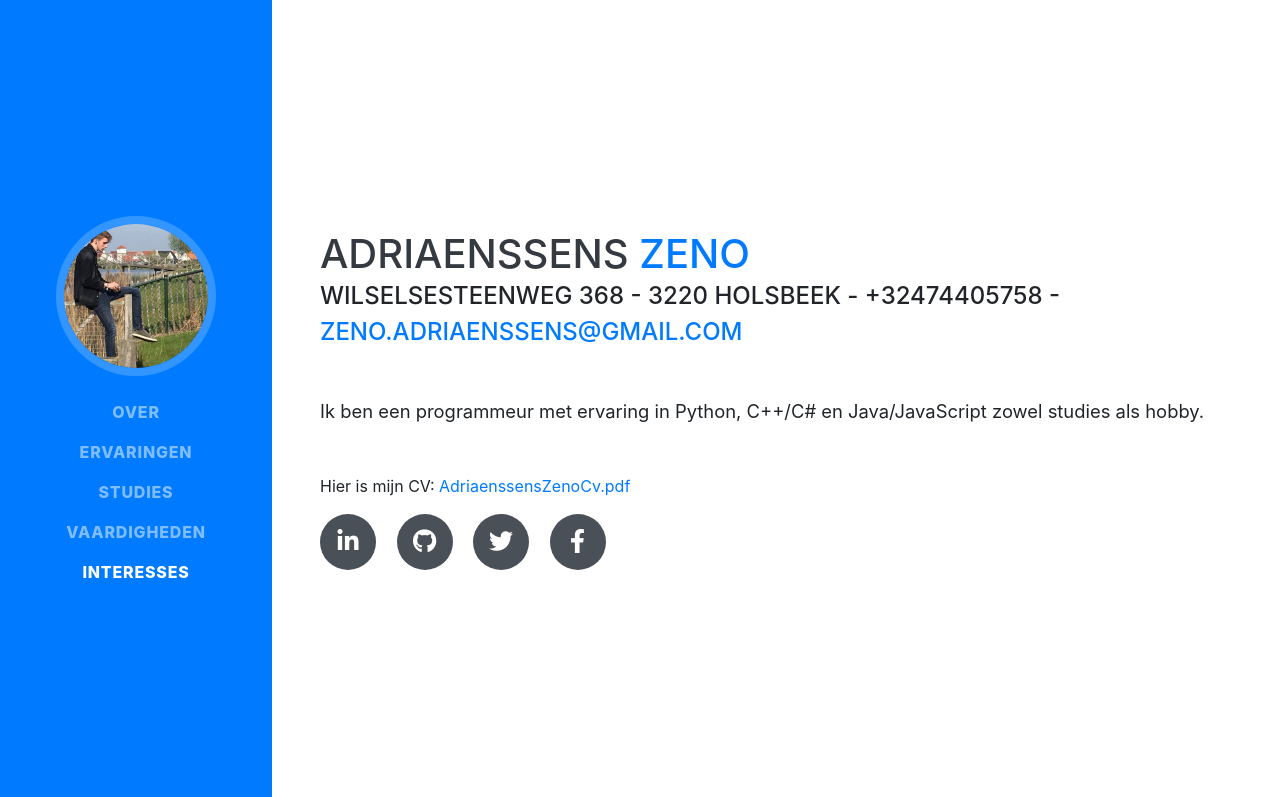
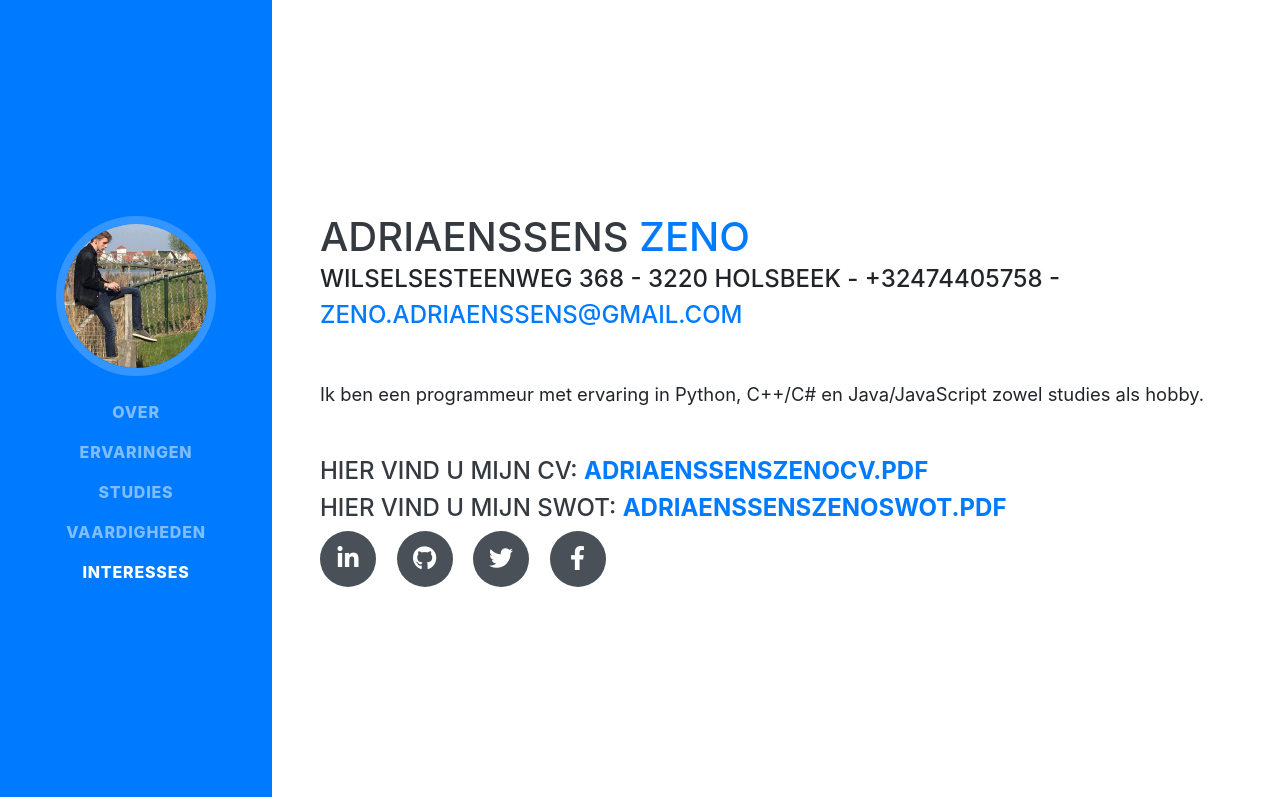
Before and after one commit to zeno-adriaenssens/Eportfolio, a website with bundled scripts: page index.html in a window 1280 px wide. Shown: the top 797 px of the page. Built offline with nearby package versions, Linux system fonts and the light colour scheme; a web font is replaced by a local one.

Commit message:
added SWOT

```diff
--- a/index.html
+++ b/index.html
@@ -66,7 +66,8 @@
             <a href="mailto:name@email.com">zeno.adriaenssens@gmail.com</a>
           </div>
           <p class="lead mb-5">Ik ben een programmeur met ervaring in Python, C++/C# en Java/JavaScript zowel studies als hobby.</p>
-          <p>Hier is mijn CV: <a href="AdriaenssensZenoCv.pdf">AdriaenssensZenoCv.pdf</a></p>
+          <h4>Hier vind u mijn CV: <a href="AdriaenssensZenoCv.pdf"><strong>AdriaenssensZenoCv.pdf</strong></a></h4>
+          <h4>Hier vind u mijn SWOT: <a href="AdriaenssensZenoSWOT.pdf"><strong>AdriaenssensZenoSWOT.pdf</strong></a></h4>
 
           <div class="social-icons">
             <a href="https://www.linkedin.com/in/zeno-adriaenssens-818bb41a1/">
```
Also changed, not shown: 1 other file.
